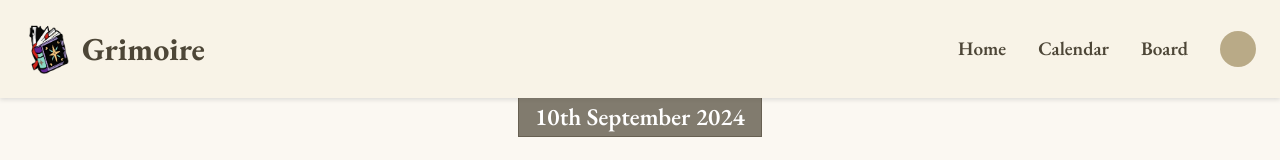
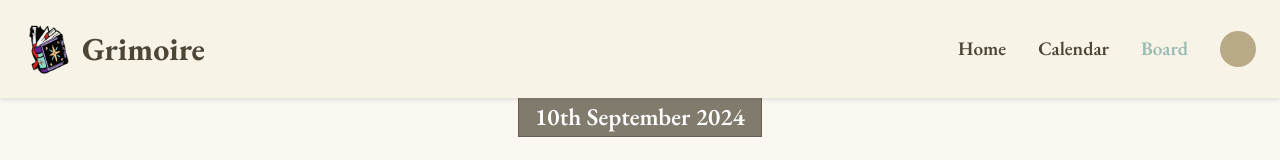
Before and after one commit to shahenoor/grimoire, a React (Vite) app: page /board in a window 1280 px wide. Shown: the top 160 px of the page. Built offline with nearby package versions, Linux system fonts and the light colour scheme.

Commit message:
✨ [GR-11 FE-3]: Implement header navigation with active state links

```diff
--- a/src/components/Header/Header.jsx
+++ b/src/components/Header/Header.jsx
@@ -1,5 +1,6 @@
+import logo from '../../assets/logo/grimoireLogo.png';
+import { NavLink } from 'react-router-dom';
 import './Header.scss';
-import logo from '../../assets/logo/grimoireLogo.png';
 
 function Header() {
   return (
@@ -14,9 +15,21 @@ function Header() {
 
         <nav className='header__nav'>
           <ul className='header__nav__list'>
-            <li className='header__nav__item'>Home</li>
-            <li className='header__nav__item'>Calendar</li>
-            <li className='header__nav__item'>Board</li>
+            <NavLink to="/" className='header__nav-link'>
+              {({ isActive }) => (
+                <li className={`header__nav__item ${isActive ? 'header__nav__item--active' : ''}`}>Home</li>
+              )}
+            </NavLink>
+            <NavLink to="/calendar" className='header__nav-link'>
+              {({ isActive }) => (
+                <li className={`header__nav__item ${isActive ? 'header__nav__item--active' : ''}`}>Calendar</li>
+              )}
+            </NavLink>
+            <NavLink to="/board" className='header__nav-link'>
+              {({ isActive }) => (
+                <li className={`header__nav__item ${isActive ? 'header__nav__item--active' : ''}`}>Board</li>
+              )}
+          </NavLink>
           </ul>
 
           <div className='header__avatar-container'>
--- a/src/components/Header/Header.scss
+++ b/src/components/Header/Header.scss
@@ -52,6 +52,10 @@
             gap: 2rem;
         }
 
+        &-link {
+            text-decoration: none;
+        }
+
         &__list {
             display: none;
 
@@ -71,6 +75,10 @@
               color: $grimoire-dark-brown;
               font-weight: 600;
             }
+
+            &--active {
+                color: $grimoire-teal;
+            }
         }
     }
 
```
